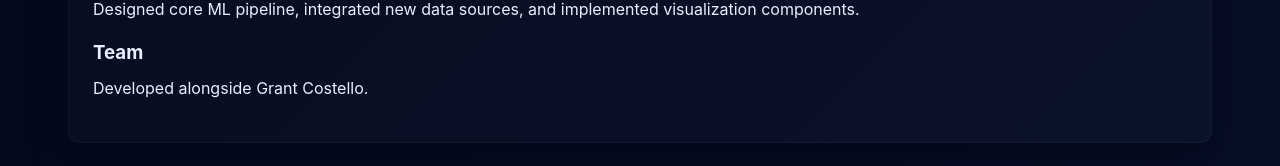
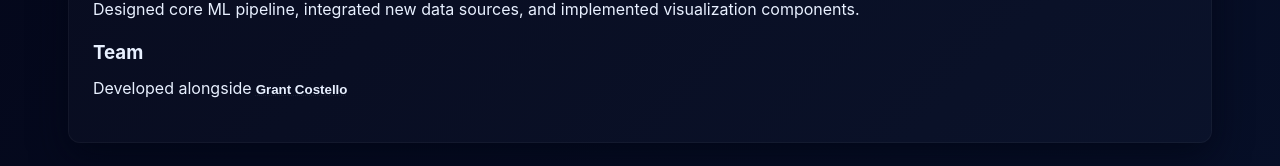
Before and after one commit to RobBundy2002/Website, a React (Create React App) app: page /#/Website/aivestor in a window 1280 px wide. Shown: the part 874-1040 px from the top of the page. Built offline with nearby package versions, Linux system fonts and the light colour scheme.

Commit message:
Big refactor part 8

```diff
--- a/src/AssortedProjects/AIVestor.js
+++ b/src/AssortedProjects/AIVestor.js
@@ -5,7 +5,12 @@ const AIVestor = () => {
   const sections = [
     { heading: 'About', content: 'AI Vestor is an intelligent investment analysis platform that leverages AI to provide market insights and portfolio optimization. It combines machine learning algorithms with real-time data to deliver actionable recommendations.' },
     { heading: 'Role', content: 'Designed core ML pipeline, integrated new data sources, and implemented visualization components.' },
-    { heading: 'Team', content: 'Developed alongside Grant Costello.' }
+    { heading: 'Team', content: (
+      <span>
+        Developed alongside
+        <button className="discreet-link" onClick={() => window.open('https://www.linkedin.com/in/grant-costello/?lipi=urn%3Ali%3Apage%3Ad_flagship3_people_connections%3Bl0tN%2FVo8TgaJpKgE3oEHkw%3D%3D','_blank','noopener,noreferrer')}>Grant Costello</button>
+      </span>
+    ) }
   ];
 
   return (
@@ -25,6 +30,8 @@ const AIVestor = () => {
         <div style={{ marginTop: 'var(--spacing-2xl)' }}>
           <Link to="/Website/assortedprojects" className="back-button">← Back to Projects</Link>
         </div>
+
+
       </div>
     </div>
   );
--- a/src/ClassAssignments/CourseReviewApplication.js
+++ b/src/ClassAssignments/CourseReviewApplication.js
@@ -6,7 +6,14 @@ const CourseReviewApplication = () => {
   const sections = [
     { heading: 'About', content: 'Desktop application for managing and reviewing course feedback, built with Java and JavaFX. Includes CRUD operations and SQLite storage.' },
     { heading: 'Role', content: 'Designed UI and database interactions; implemented course search and review flows.' },
-    { heading: 'Team', content: 'Developed alongside Matthew Crowe and Patrick Williamson.' }
+    { heading: 'Team', content: (
+        <span>
+          Developed at the University of Virginia as part of CS3140 alongside
+          <button className="discreet-link" onClick={() => window.open('https://www.linkedin.com/in/mjcrowe516/?lipi=urn%3Ali%3Apage%3Ad_flagship3_people_connections%3Bl0tN%2FVo8TgaJpKgE3oEHkw%3D%3D','_blank','noopener,noreferrer')}>Matthew Crowe</button>
+          {' '}and{' '}
+          <button className="discreet-link" onClick={() => window.open('https://www.linkedin.com/in/patrick-williamson-linkedin-placeholder','_blank','noopener,noreferrer')}>Patrick Williamson</button>
+        </span>
+      ) }
 
   ];
 
@@ -27,6 +34,8 @@ const CourseReviewApplication = () => {
         <div style={{ marginTop: 'var(--spacing-2xl)' }}>
           <Link to="/Website/classassignments" className="back-button">← Back to Assignments</Link>
         </div>
+
+
       </div>
     </div>
   );
--- a/src/StyleSheets/SharedStyles.css
+++ b/src/StyleSheets/SharedStyles.css
@@ -1907,6 +1907,29 @@ body {
 .footer-inner-simple a:hover { color: var(--text-primary); }
 .footer-icons a { margin-left: 16px; font-size: 1.2rem; color: var(--text-secondary); }
 .footer-icons a:hover { color: var(--text-primary); }
+
+/* Discreet inline name button (looks like plain text, copies link) */
+.discreet-link {
+    background: transparent;
+    border: none;
+    color: inherit;
+    padding: 0;
+    margin: 0 4px;
+    cursor: pointer;
+    font-weight: 600;
+    text-decoration: underline dotted rgba(255,255,255,0.06);
+}
+
+.discreet-link:hover {
+    color: var(--accent-primary);
+    text-decoration-color: rgba(124,92,255,0.25);
+}
+
+.discreet-copied {
+    color: var(--accent-primary);
+    margin-left: 8px;
+    font-weight:700;
+}
 /* About page header centering */
 .profile-header { display:flex; align-items:center; gap: var(--spacing-2xl); flex-wrap:wrap; justify-content:center; text-align:center; }
 .profile-info { text-align:center; }
--- a/src/components/CaseStudy.js
+++ b/src/components/CaseStudy.js
@@ -37,7 +37,7 @@ const CaseStudy = ({ title, subtitle, image, video, date, role, tech, links = []
           {sections.map((s, idx) => (
             <section key={idx} className="case-section">
               <h3>{s.heading}</h3>
-              <p>{s.content}</p>
+              <div>{typeof s.content === 'string' ? <p>{s.content}</p> : s.content}</div>
             </section>
           ))}
         </div>
```
